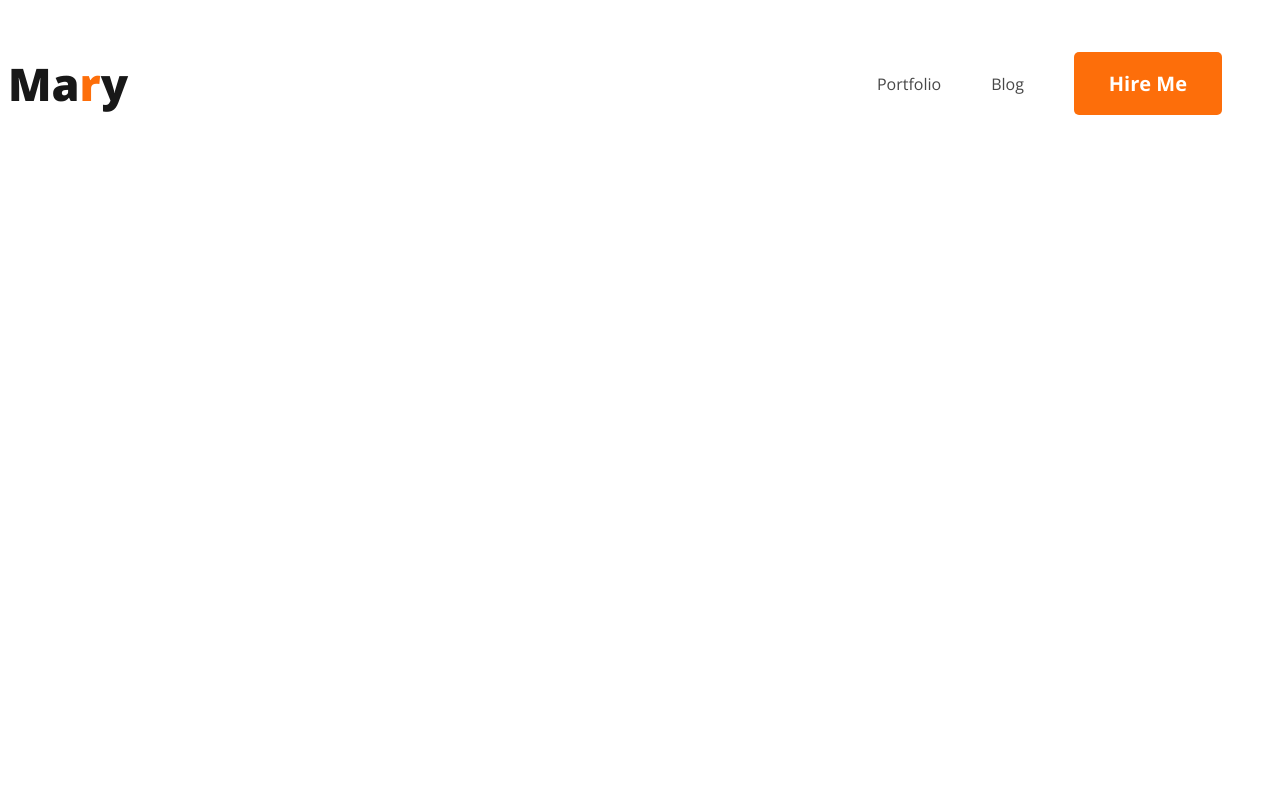
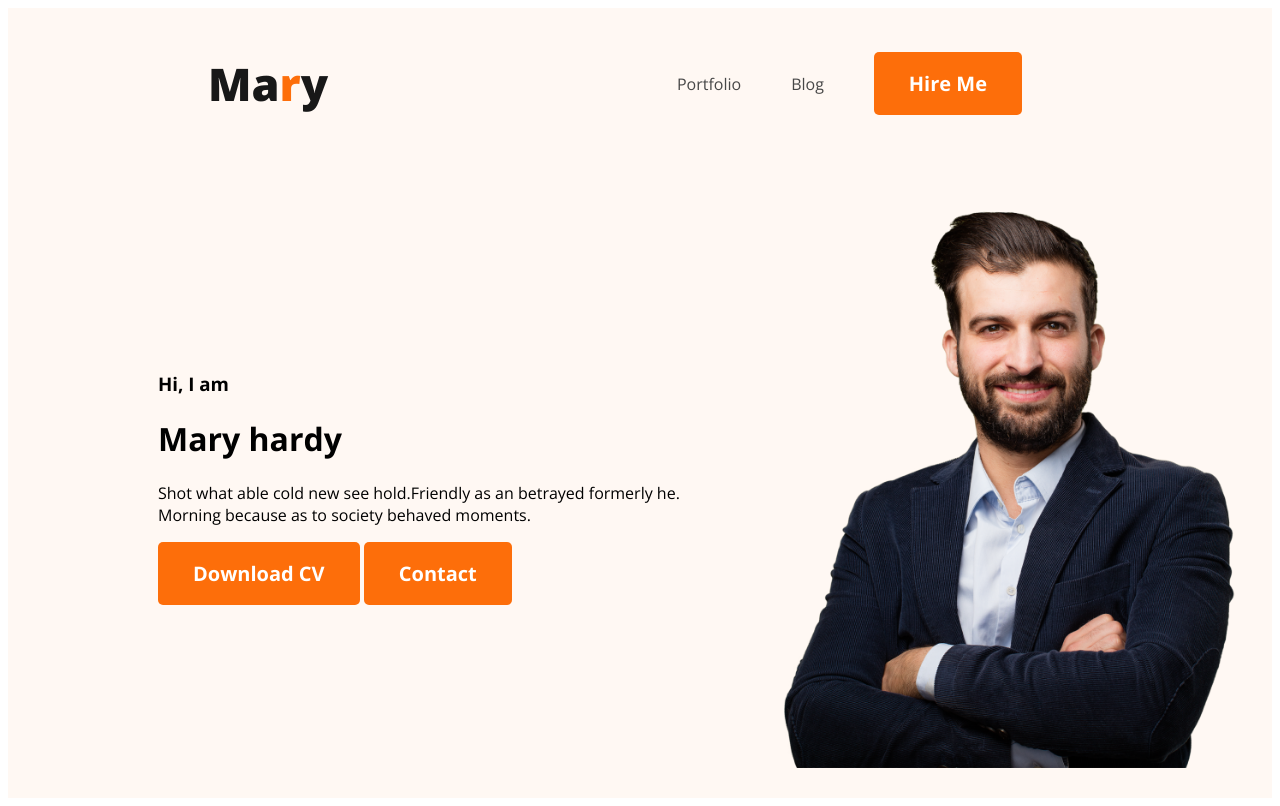
Before and after one commit to imranmashoud/practice-portfolio, a plain HTML site: page index.html in a window 1280 px wide. Drawn offline with nearby package versions, Linux system fonts and the light colour scheme.

Commit message:
Added Banner and Profile Picture

```diff
--- a/index.html
+++ b/index.html
@@ -13,7 +13,7 @@
     />
   </head>
   <body>
-    <header>
+    <header class="header">
       <nav>
         <h3 class="nav-title">Ma<span class="text-primary">r</span>y</h3>
         <ul>
@@ -22,6 +22,20 @@
           <li><button class="btn-primary">Hire Me</button></li>
         </ul>
       </nav>
+      <div class="banner">
+        <div class="banner-content">
+          <h3 class="banner-greeting">Hi, I am</h3>
+          <h1 class="banner-title">Mary hardy</h1>
+          <p>
+            Shot what able cold new see hold.Friendly as an betrayed formerly
+            he. Morning because as to society behaved moments.
+          </p>
+          <button class="btn-primary">Download CV</button>
+          <button class="btn-primary">Contact</button>
+        </div>
+
+        <img class="profile-pic" src="./images/hardy.png" alt="" />
+      </div>
     </header>
     <main></main>
     <footer></footer>
--- a/styles/style.css
+++ b/styles/style.css
@@ -20,6 +20,7 @@ nav {
   display: flex;
   justify-content: space-between;
   align-items: center;
+  margin: 0px 200px;
 }
 .nav-title {
   color: #181818;
@@ -38,3 +39,15 @@ nav a {
   text-decoration: none;
   color: #474747;
 }
+/* Header Related Styles */
+.header {
+  background-color: #fff8f3;
+}
+.banner {
+  padding: 30px 30px 30px 150px;
+  display: flex;
+  align-items: center;
+}
+.banner .profile-pic {
+  width: 500px;
+}
```
